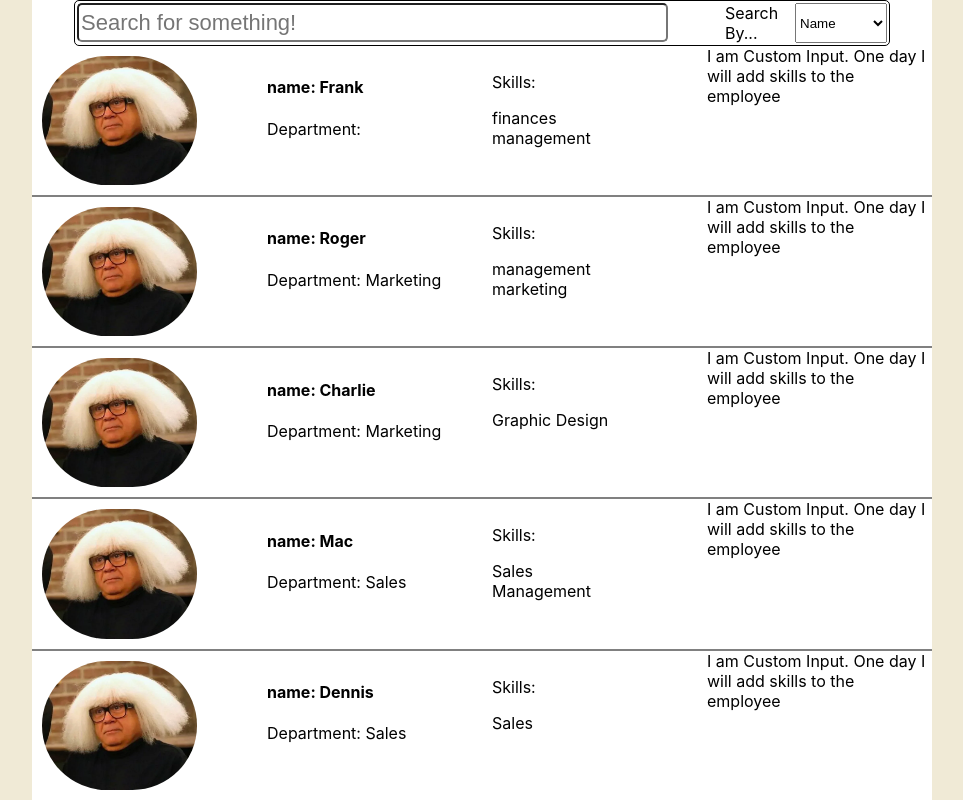
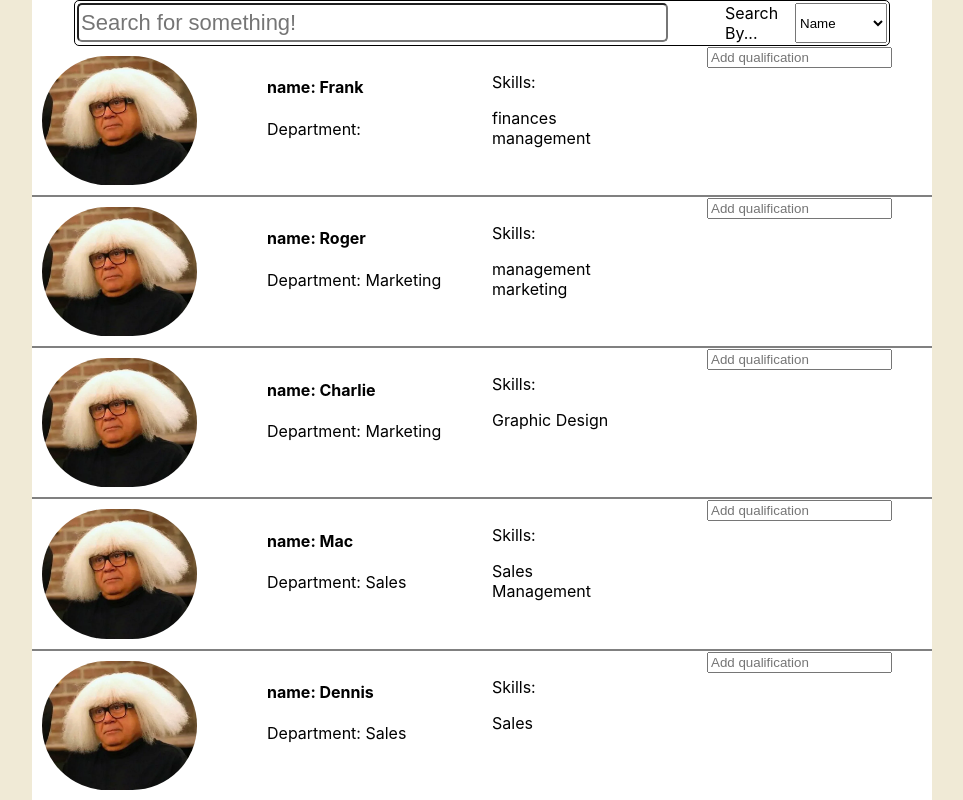
Before and after one commit to CD-Mackay/staffing-app, a React (Create React App) app: page / in a window 1280 px wide. Shown: the top 800 px of the page, without its empty margins (158-1121 px from the left). Built offline with nearby package versions, Linux system fonts and the light colour scheme.

Commit message:
Add logic to add new skill to employee listing

```diff
--- a/src/components/Input/CustomInput.js
+++ b/src/components/Input/CustomInput.js
@@ -4,10 +4,12 @@ import StyledCustomInput from "./StyledCustomInput";
 
 // Component Imports
 
-const CustomInput = () => {
+const CustomInput = ({onSubmit}) => {
   return (
     <StyledCustomInput>
-     I am Custom Input. One day I will add skills to the employee
+      <form onSubmit={onSubmit}>
+        <input type="text" placeholder="Add qualification" />
+      </form>
     </StyledCustomInput>
   );
 };
--- a/src/components/StaffCard/StaffCard.js
+++ b/src/components/StaffCard/StaffCard.js
@@ -1,10 +1,19 @@
-import React from "react";
+import React, { useState } from "react";
 import CustomInput from "../Input/CustomInput";
 
 import StyledStaffCard from "./styledStaffCard";
 
 const StaffCard = ({ employee }) => {
-  const { name, department, skills } = employee;
+  const { name, department, skills, id } = employee;
+  const [employeeSkills, setEmployeeSkills] = useState(skills);
+
+  const handleAddSkill = (input) => {
+    console.log("adding new skill")
+    let skillsArray = [...employeeSkills];
+    skillsArray.push(input);
+    setEmployeeSkills(skillsArray);
+  };
+
   return (
     <StyledStaffCard>
         <div className="image-wrapper">
@@ -22,7 +31,7 @@ const StaffCard = ({ employee }) => {
           })}
         </ul>
       </div>
-      <CustomInput />
+      <CustomInput employeeId={id} onSubmit={handleAddSkill}  />
     </StyledStaffCard>
   );
 };
```
